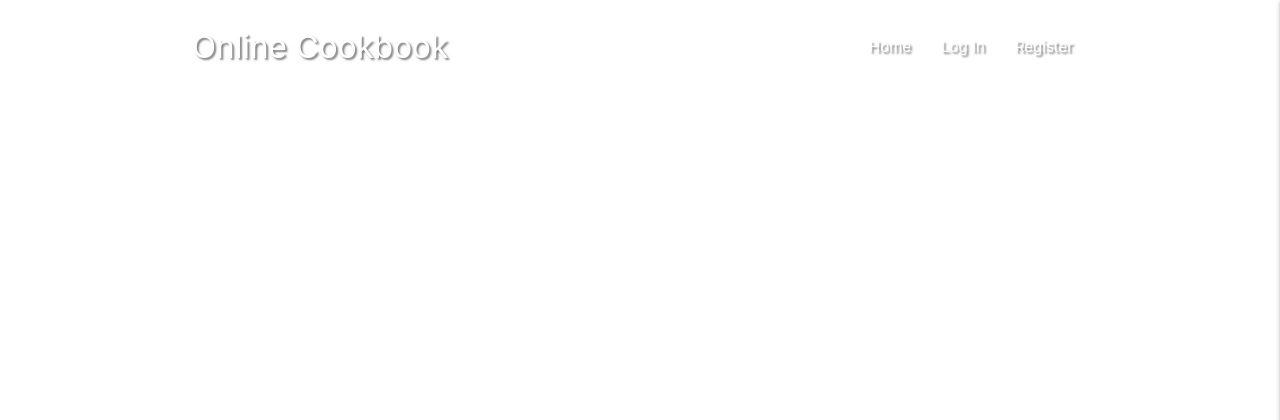
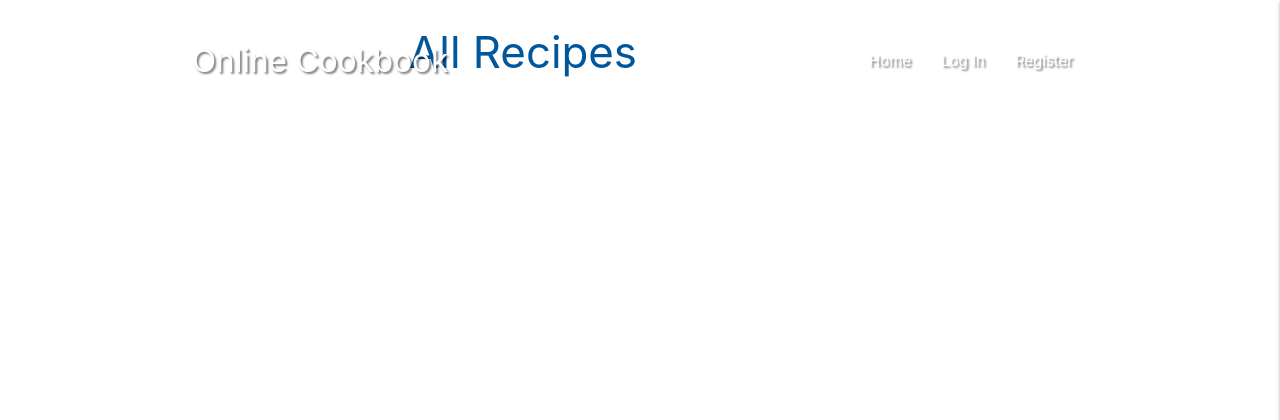
Before and after one commit to mattjboland/ci-milestonethree, a Flask app: page / in a window 1280 px wide. Shown: the top 420 px of the page. Run offline with Flask 2, Linux system fonts and the light colour scheme; data that the repository does not hold is empty; some libraries are stand-ins or nearby versions.

Commit message:
added heading into recipes.hmtl, something not right with navbar

```diff
--- a/templates/recipes.html
+++ b/templates/recipes.html
@@ -1,6 +1,8 @@
 <!DOCTYPE html>
 {% extends 'base.html' %}
 {% block content %}
+
+    <h3 class="light-blue-text text-darken-4 center-align">All Recipes</h3>
 
     <ul class="collapsible popout">
         {% for recipe in recipes %}
```
